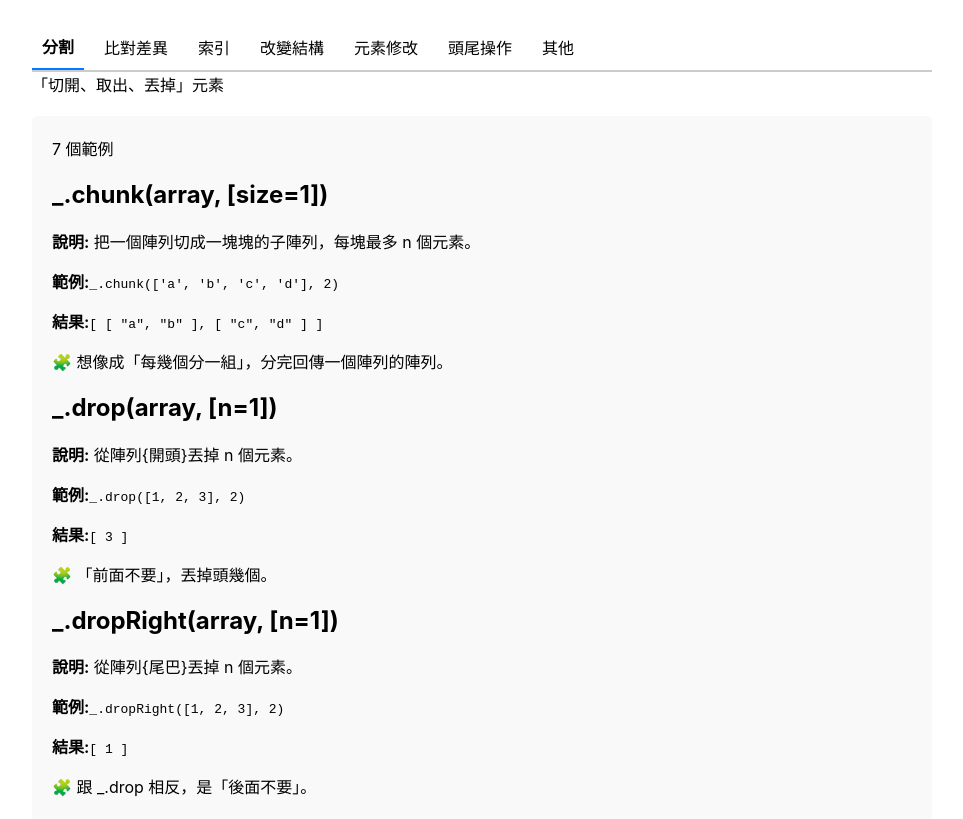
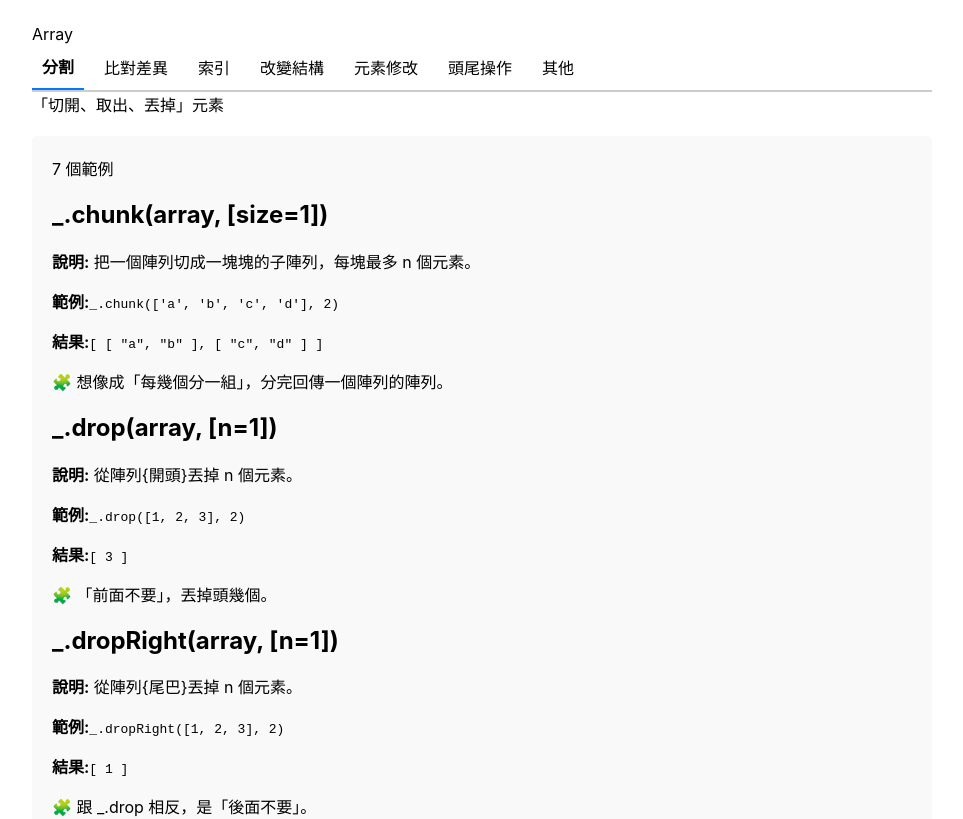
Before and after one commit to YachunHuang/ng-lodash-learn, an Angular app: page / in a window 1280 px wide. Shown: the top 819 px of the page, without its empty margins (158-1121 px from the left). Built offline with nearby package versions, Linux system fonts and the light colour scheme.

Commit message:
調整console.log字詞描述

```diff
--- a/src/app/app.component.html
+++ b/src/app/app.component.html
@@ -1,5 +1,6 @@
 <main class="main">
   <div class="content">
+    Array
     <div class="tabs">
       @for (tab of tabs; track $index) {
       <button
```
Also changed, not shown: src/app/lodash/array-operations-7.ts (+8 -8 lines).
